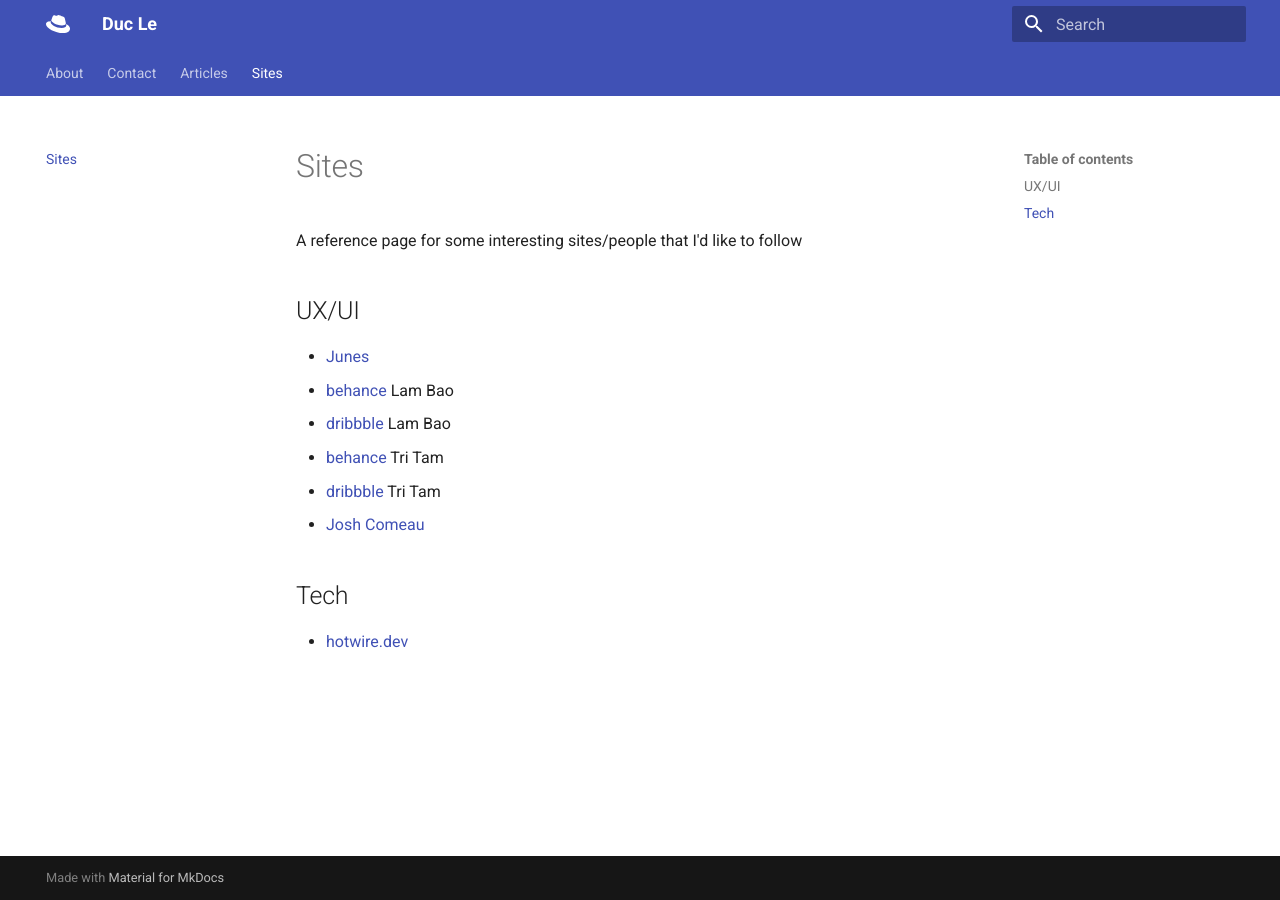
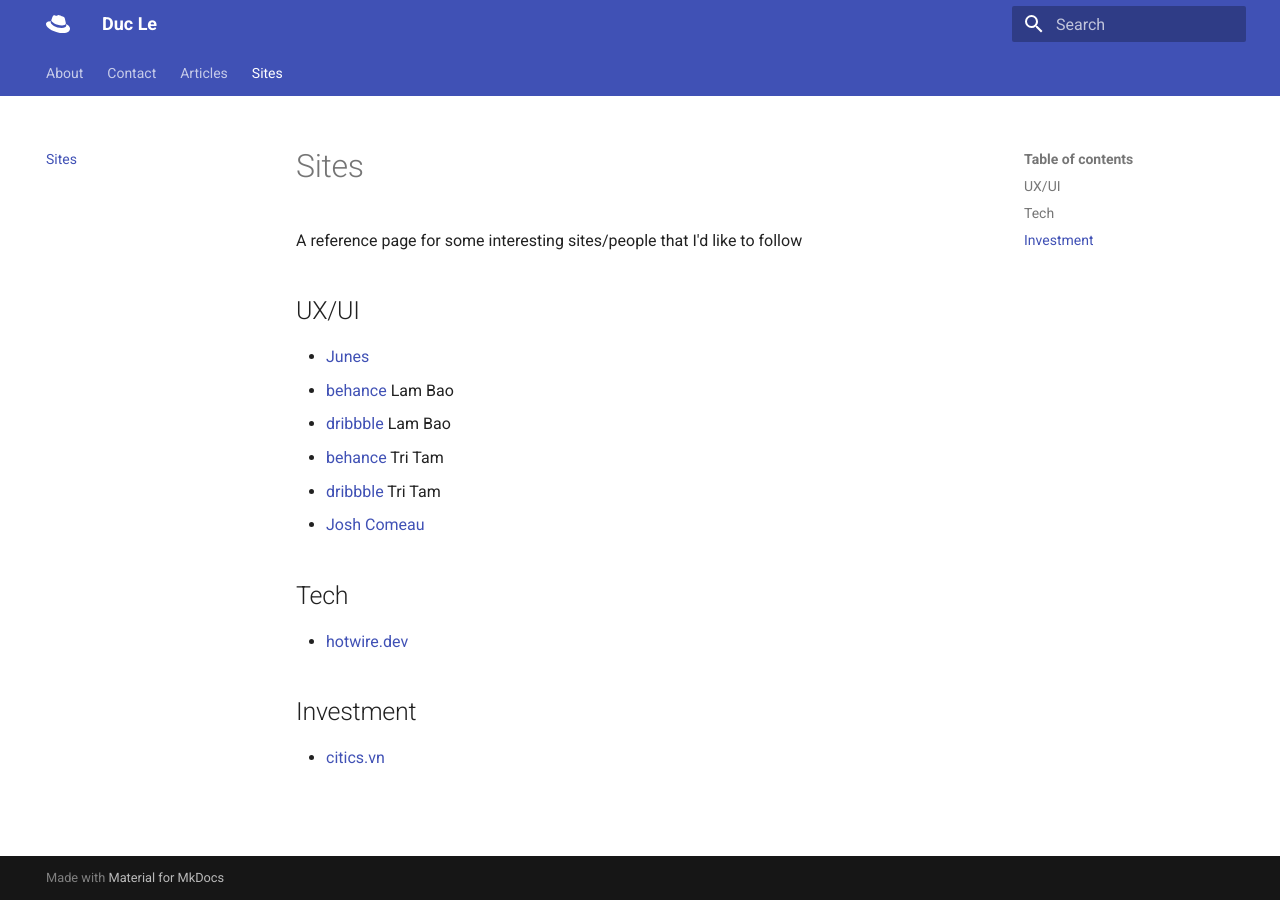
Before and after one commit to ldcduc/ldcduc.github.io, an MkDocs documentation site: the page built from docs/site.md, in a window 1280 px wide. Built offline with MkDocs 1.6.1 and Material for MkDocs 9.7.7, drawn with Linux system fonts in a browser that asks for light colours.

Commit message:
Add 'citics.vn' to site.md - Mar 05

```diff
--- a/docs/site.md
+++ b/docs/site.md
@@ -14,3 +14,7 @@
 ## Tech
 
 * [hotwire.dev](https://hotwire.dev)
+
+## Investment
+
+* [citics.vn](https://citics.vn)
```
